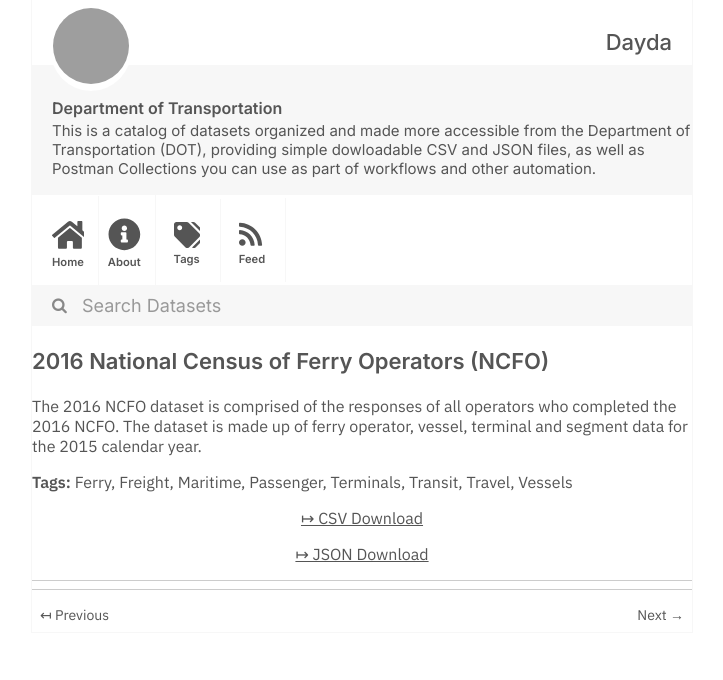
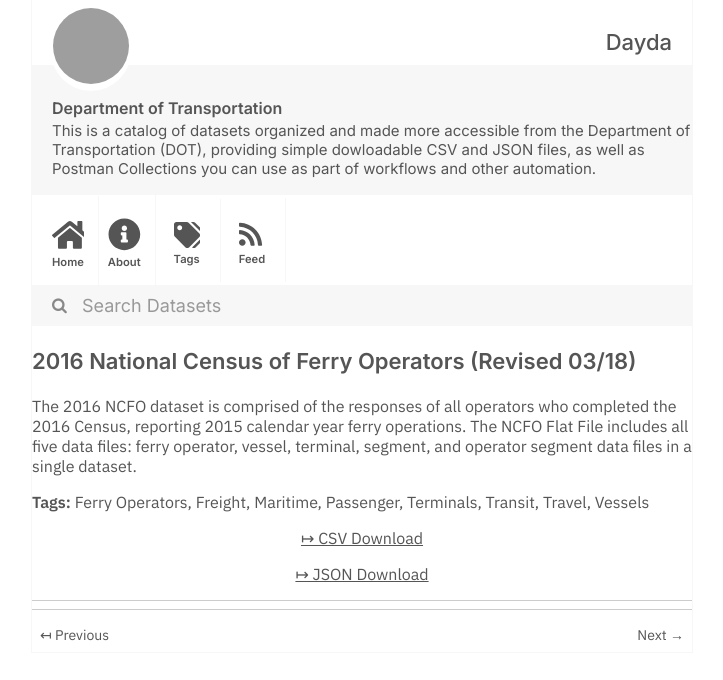
Before and after one commit to dayda-entities/department-of-transportation, a Jekyll site: the page built from _posts/2021-01-13-2016-national-census-of-ferry-.md, in a window 1280 px wide, cut to the strip 0-680 px from the top of the page. Shown: the whole strip, without its empty margins (278-1001 px from the left). Built offline with Jekyll 4.4.1, drawn with Linux system fonts in a browser that asks for light colours; grey boxes are pictures that could not be loaded.

Commit message:
Publish Data

```diff
--- a/_posts/2021-01-13-2016-national-census-of-ferry-.md
+++ b/_posts/2021-01-13-2016-national-census-of-ferry-.md
@@ -1,11 +1,11 @@
 ---
-title: 2016 National Census of Ferry Operators (NCFO)
-created: '2021-01-13T19:24:12.583933'
-modified: '2021-01-13T19:24:12.583940'
+title: 2016 National Census of Ferry Operators (Revised 03/18)
+created: '2021-01-13T19:39:09.848461'
+modified: '2021-01-13T19:39:09.848471'
 state: active
 type: dataset
 tags:
-  - Ferry
+  - Ferry Operators
   - Freight
   - Maritime
   - Passenger
@@ -15,10 +15,10 @@ tags:
   - Vessels
 groups: []
 csv_url: >-
-  https://data.transportation.gov/api/views/5kxy-j6hw/rows.csv?accessType=DOWNLOAD
+  https://data.transportation.gov/api/views/w6v2-vk5z/rows.csv?accessType=DOWNLOAD
 json_url: >-
-  https://data.transportation.gov/api/views/5kxy-j6hw/rows.json?accessType=DOWNLOAD
+  https://data.transportation.gov/api/views/w6v2-vk5z/rows.json?accessType=DOWNLOAD
 layout: post
 
 ---
-The 2016 NCFO dataset is comprised of the responses of all operators who completed the 2016 NCFO.  The dataset is made up of ferry operator, vessel, terminal and segment data for the 2015 calendar year.
+The 2016 NCFO dataset is comprised of the responses of all operators who completed the 2016 Census, reporting 2015 calendar year ferry operations. The NCFO Flat File includes all five data files: ferry operator, vessel, terminal, segment, and operator segment data files in a single dataset.
```
